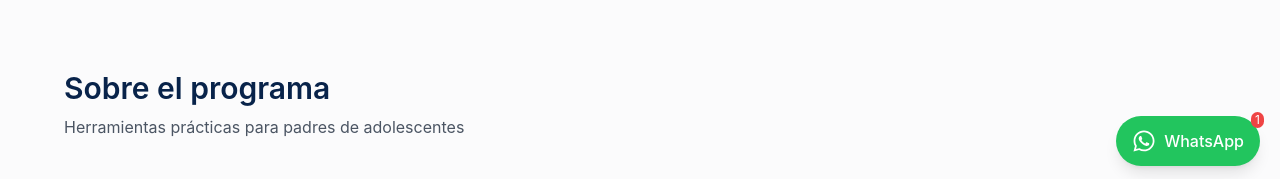
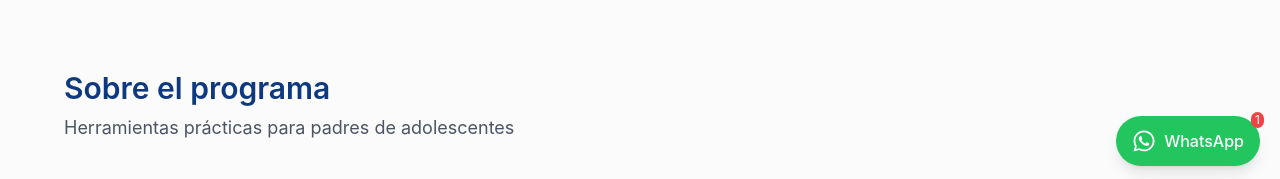
Before and after one commit to sekigan98/dram-adolescentes, a Next.js app: page / in a window 1280 px wide. Shown: the part 614-793 px from the top of the page. Built offline with nearby package versions, Linux system fonts and the light colour scheme.

Commit message:
Update Section.tsx

```diff
--- a/components/Section.tsx
+++ b/components/Section.tsx
@@ -4,7 +4,7 @@ export default function Section({
   id,
   title,
   subtitle,
-  children
+  children,
 }: {
   id?: string;
   title: string;
@@ -18,8 +18,12 @@ export default function Section({
     >
       <Container>
         <div className="mb-10 text-center sm:text-left">
-          <h2 className="text-2xl sm:text-3xl font-semibold text-brand-900">{title}</h2>
-          {subtitle && <p className="mt-2 text-gray-600">{subtitle}</p>}
+          <h2>{title}</h2>
+          {subtitle && (
+            <p className="subtitle mt-2 max-w-prose mx-auto sm:mx-0">
+              {subtitle}
+            </p>
+          )}
         </div>
         {children}
       </Container>
```
